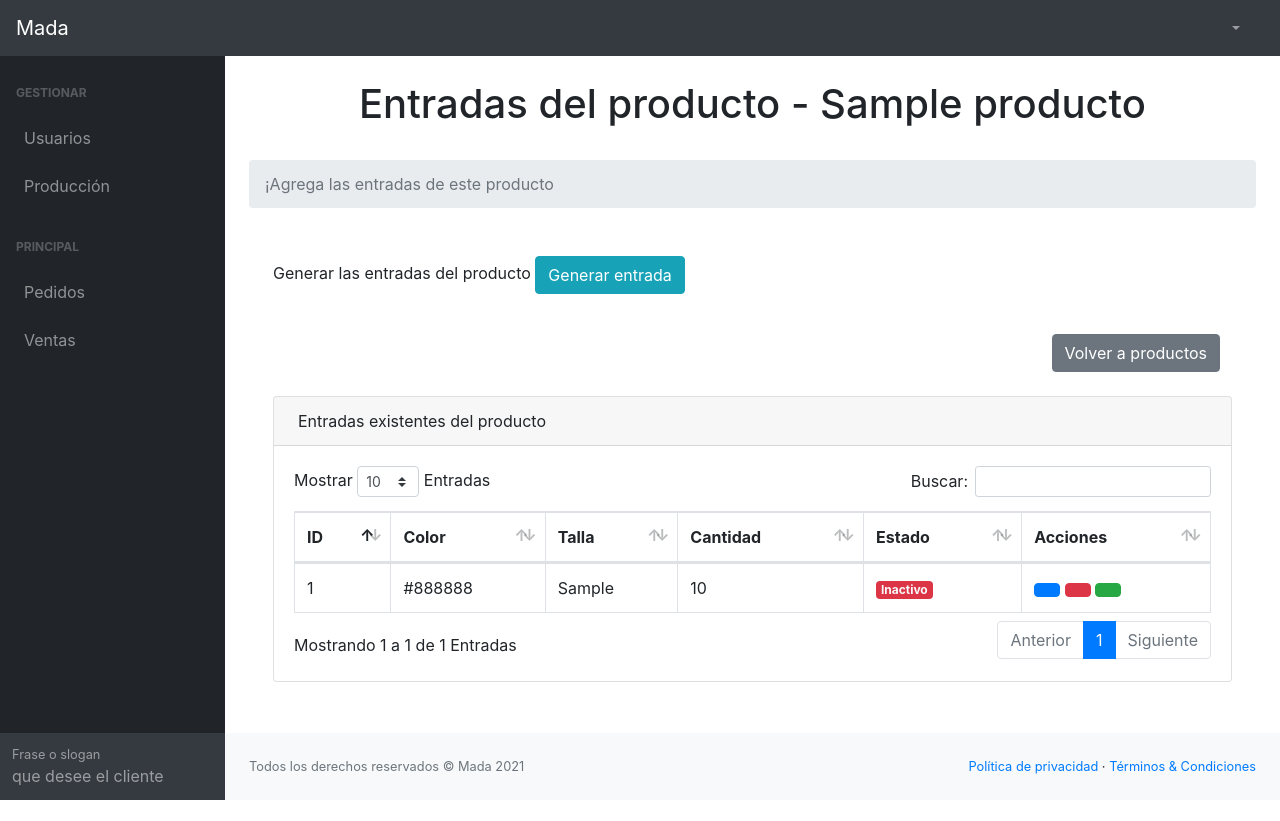
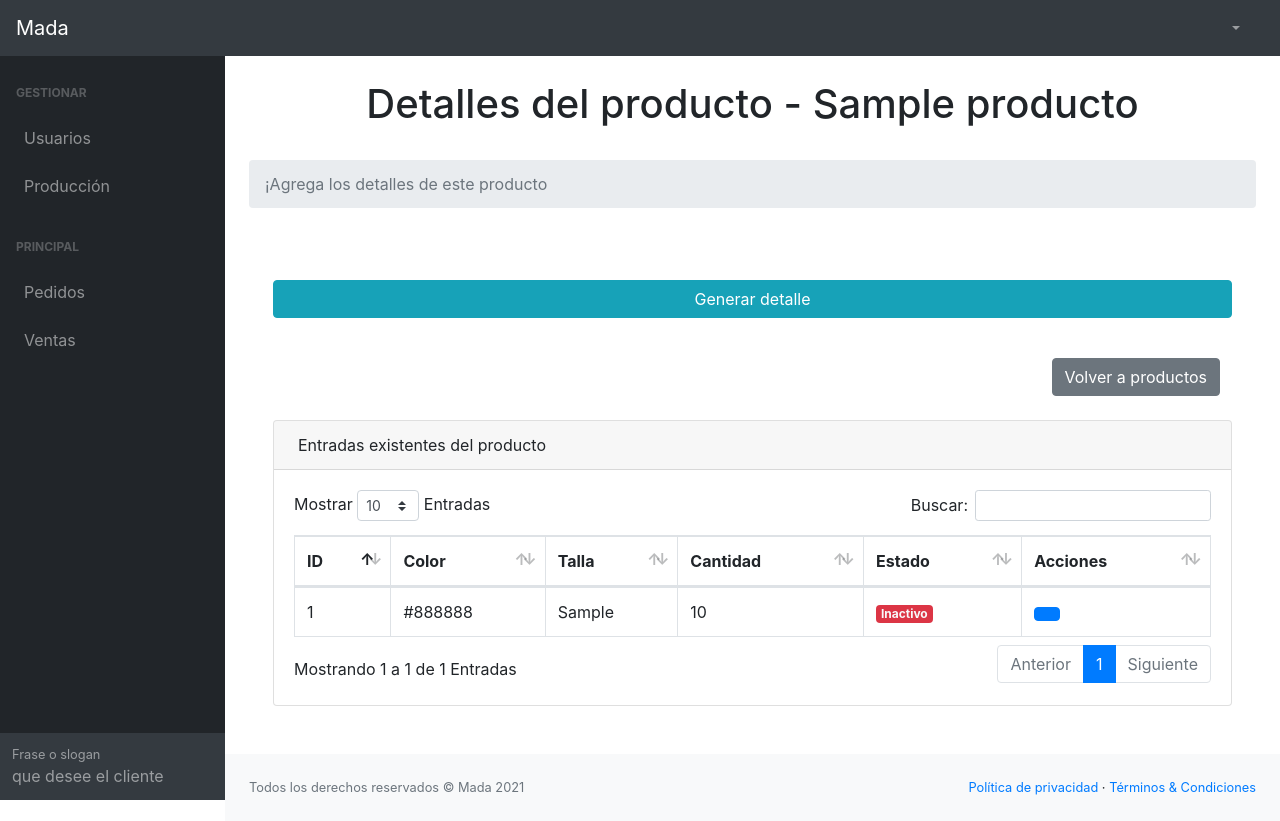
Before and after one commit to DavidMenesess/MadaWebSistema, a PHP site: page /MadaWebSistema/View/ProduccionVista/detalleProducto.php?idProducto=1 in a window 1280 px wide. Before the commit the page ends 800 px from the top, so only its background shows below. Run offline with PHP 8.4, Linux system fonts and the light colour scheme; the visitor is signed in with stand-in values (Sample User, id 1); tables that the repository leaves empty hold one stand-in row (values such as "Sample post"); data that the repository does not hold is empty.

Commit message:
Continuación de desarrollo de modulo de entradas

```diff
--- a/View/ProduccionVista/agregarCantidadEntrada.php
+++ b/View/ProduccionVista/agregarCantidadEntrada.php
@@ -113,7 +113,7 @@ if(!isset ($_SESSION['correoUsuario'])){//Si no existe la varible de sesión lo
                                 <input type="hidden" class="form-control" name="idDetalleProducto" readonly value="<?php echo $listarEntrada['IdDetalleProducto']?>">
                                 <input type="hidden" class="form-control" name="idProducto" readonly value="<?php echo $listarEntrada['IdProducto']?>">
                                 <br>
-                                <button type="submit" class="btn btn-success" name="guardarNuevaCantidadEntrada">Guardar cambios</button>
+                                <button type="submit" class="btn btn-success" name="guardarNuevaCantidadEntrada">Guardar</button>
                             </form>
                             <br>
                             <form action="../../Controller/ProduccionControlador/controladorProductos.php" method="POST">
--- a/View/ProduccionVista/detalleProducto.php
+++ b/View/ProduccionVista/detalleProducto.php
@@ -89,20 +89,20 @@ if(!isset ($_SESSION['correoUsuario'])){//Si no existe la varible de sesión lo
             <div id="layoutSidenav_content">
                 <main>
                     <div class="container-fluid">
-                        <h1 class="mt-4 text-center">Entradas del producto - <?php echo $producto['NombreProducto']?></h1>
+                        <h1 class="mt-4 text-center">Detalles del producto - <?php echo $producto['NombreProducto']?></h1>
                         <br>
                         <ol class="breadcrumb mb-4">
-                            <li class="breadcrumb-item active">¡Agrega las entradas de este producto</li>
+                            <li class="breadcrumb-item active">¡Agrega los detalles de este producto</li>
                         </ol>
                         <!--FORMULARIO DE INGRESAR LAS ENTRADAS-->
-                        <form action="../../Controller/ProduccionControlador/controladorProductos.php" method="POST" accept-charset="utf-8" novalidate autocomplete="off">
+                        <form action="../../Controller/ProduccionControlador/controladorProductos.php" method="POST" accept-charset="utf-8" autocomplete="off">
                         <div class="container">
                             <div class="form-group">
                                 <br>
-                                <label for="idUsuario">Generar las entradas del producto</label>
                                 <input type="hidden" name="idProducto" value="<?php echo $producto['IdProducto']?>">
-                                <button type="button" class="btn btn-info" id="generarEntrada" onclick="mostrarBoton();">Generar entrada</button>
-                                <button type="submit" class="btn btn-success" name="guardarEntrada" id="guardarEntrada" style="display: none;">Guardar</button>
+                                <br>
+                                <button type="button" class="btn btn-info btn-block" id="generarEntrada" onclick="mostrarBoton();">Generar detalle</button>
+                                <button type="submit" class="btn btn-success btn-block" name="guardarEntrada" id="guardarEntrada" style="display: none;">Guardar</button>
                             </div>
                         </form>
                         <!--FIN DEL FORMULARIO DE ENTRADAS-->
@@ -157,8 +157,8 @@ if(!isset ($_SESSION['correoUsuario'])){//Si no existe la varible de sesión lo
                                             <input type="hidden" name="idProducto" value="<?php echo $producto['IdProducto']?>">
                                             <button type="submit" name="cambiarEstadoEntrada" id="cambiarEstadoEntrada" class="btn btn-primary"  onclick="return confirm('¿Está seguro de cambiar el estado de la entrada del producto?');"><i class="fas fa-exchange-alt"></i></button>
                                             <!--<button type="submit" name="" id="" class="btn btn-info"><i class="fas fa-edit"></i></button>-->
-                                            <button type="submit" name="eliminarEntrada" id="eliminarEntrada" class="btn btn-danger" onclick="return confirm('¿Está seguro de eliminar el registro?');"><i class="fas fa-trash-alt"></i></button>
-                                            <button type="submit" name="agregarCantidadEntrada" id="agregarCantidadEntrada" class="btn btn-success"><i class="fas fa-plus"></i></button>
+                                            <!--<button type="submit" name="eliminarEntrada" id="eliminarEntrada" class="btn btn-danger" onclick="return confirm('¿Está seguro de eliminar el registro?');"><i class="fas fa-trash-alt"></i></button>-->
+                                            <!--<button type="submit" name="agregarCantidadEntrada" id="agregarCantidadEntrada" class="btn btn-success"><i class="fas fa-plus"></i></button>-->
                                           </form>
                                         </td>
                                     </tr>
@@ -198,7 +198,7 @@ if(!isset ($_SESSION['correoUsuario'])){//Si no existe la varible de sesión lo
         var contador = $("input[type='text']").length;
 
 
-        $(this).before('<div class="input-group"><div class="input-group-prepend"><span class="input-group-text" id="">Entrada</span></div><input type="text" name="color[]" class="form-control" placeholder="Color"><input type="text" name="talla[]" class="form-control" placeholder="Talla"><input type="text" name="cantidad[]" class="form-control" placeholder="Cantidad"><button type="button" class="btn btn-danger eliminarEntrada">Eliminar</button></div>');
+        $(this).before('<div class="input-group"><div class="input-group-prepend"><span class="input-group-text" id="">Entrada</span></div><input type="text" name="color[]" class="form-control" required placeholder="Color"><input type="text" name="talla[]" class="form-control" required placeholder="Talla"><input type="number" name="cantidad[]" class="form-control" required placeholder="Cantidad"><button type="button" class="btn btn-danger eliminarEntrada">Eliminar</button></div>');
 
 
     });
--- a/View/ProduccionVista/productos.php
+++ b/View/ProduccionVista/productos.php
@@ -260,8 +260,6 @@ if(!isset ($_SESSION['correoUsuario'])){//Si no existe la varible de sesión lo
                 </footer>
             </div>
         </div>
-
-
         <script src="../../libraries/jquery-3.5.1.slim.min.js"></script>
         <script src="../../libraries/bootstrap.bundle.min.js"></script>
         <script src="../../js/scripts.js"></script>
```
Also changed, not shown: View/ProduccionVista/entradasProducto.php (+32 -52 lines), images/productos/jeans 3.jpg (added).
